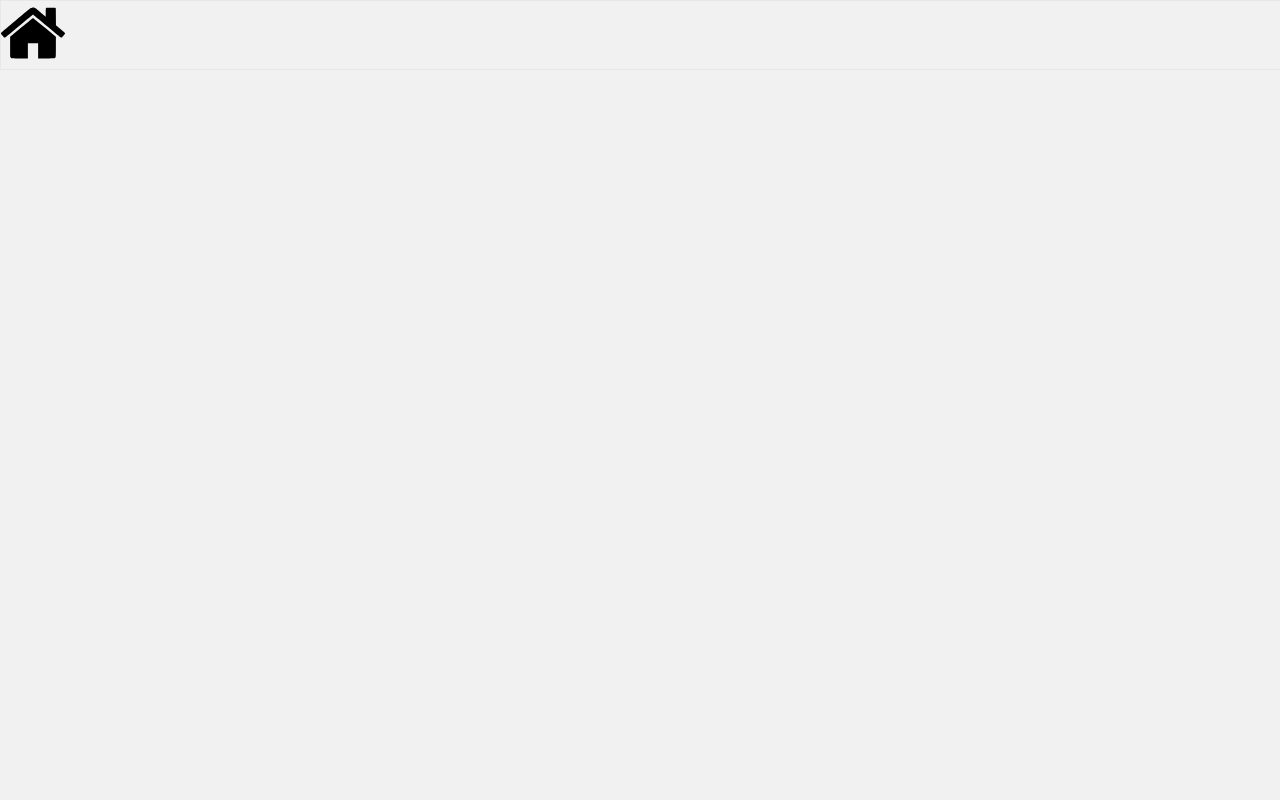
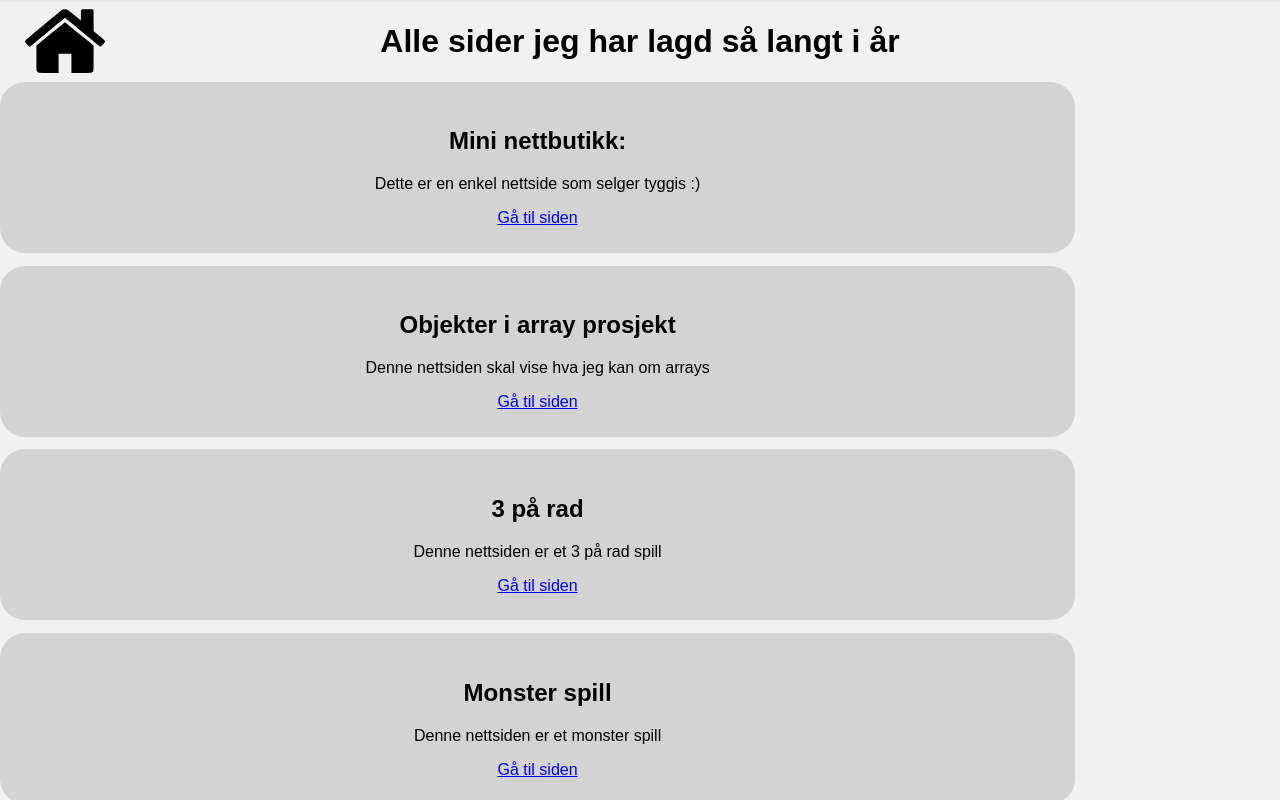
Before and after one commit to Heneriko70/siste_vurdering, a plain HTML site: page index.html in a window 1280 px wide. Both pictures are taken after a click on the button "Alle sider". Shown: the top 800 px of the page. Drawn offline with Linux system fonts and the light colour scheme.

Commit message:
basically ferdig

```diff
--- a/hovedside.css
+++ b/hovedside.css
@@ -5,37 +5,59 @@ body {
     background-color: #f1f1f1;
 }
 
-#infobartopp {
+#hjemknapp {
     width: 100%;
-    height: 5%;
     background-color: #f1f1f1;
+    display: flex;
     border: 1px solid #e7e7e7;
-    padding: 0%;
+    flex-direction: column;
 }
+
 #hjemknappbilde {
-    width: 5%;
-    height: 5%;
+    width: 10%;
+    height: 10%;
+    position: fixed;
 }
+
 #valgside {
     padding-top: 3%;
     width: 100%;
-    height: 92%;
+    height: 92.5%;
     background-color: #f1f1f1;
     text-align: center;
     display: flex;
     flex-direction: column;
 }
+
 #personvern {
     width: 50%;
     height: 30%;
+    padding: 2%;
+    background-color: #f1f1f1;
+}
+
+#valgknapper {
+    width: 100%;
+    height: 70%;
+    background-color: #f1f1f1;
+}
+
+#alleSiderKnapp {
+    width: 50%;
+    height: 30%;
+    padding: 2%;
+    margin-top: 1%;
+    background-color: #f1f1f1;
+}
+
+#alleSider {
+    width: 100%;
     background-color: #f1f1f1;
     text-align: center;
-}
-#alleSider {
-    width: 50%;
-    height: 30%;
-    background-color: #f1f1f1;
-    text-align: center;
+    display: flex;
+    flex-direction: column;
+    align-items: center;
+
 }
 
 #personvernside {
@@ -44,3 +66,11 @@ body {
     background-color: #f1f1f1;
     text-align: center;
 }
+.sideInformasjon {
+    width: 80%;
+    padding: 2%;
+    margin-top: 1%;
+    background-color: #D3D3D3;
+    border-radius: 25px;;
+
+}
--- a/hovedside.js
+++ b/hovedside.js
@@ -2,7 +2,8 @@ valgsideEl=document.querySelector("#valgside");
 personvernEL=document.querySelector("#personvern");
 personvernsideEL=document.querySelector("#personvernside");
 alleSiderEl=document.querySelector("#alleSider");
-alleSiderEl.addEventListener("click", tilAlleSider);
+alleSiderKnappEl=document.querySelector("#alleSiderKnapp");
+alleSiderKnappEl.addEventListener("click", tilAlleSider);
 personvernEL.addEventListener("click", tilPersonvern);
 
 function tilPersonvern(){
@@ -13,6 +14,6 @@ function tilPersonvern(){
 function tilAlleSider(){
     personvernsideEL.style.display="none";
     valgsideEl.style.display="none";
-    alleSiderEl.style.display="none";
+    alleSiderEl.style.display="block";
     console.log("Alle sider");
 }
--- a/index.html
+++ b/index.html
@@ -8,18 +8,53 @@
 </head>
 
 <body>
-    <div id="infobartopp">
     <div id="hjemknapp">
     <img src="hus.svg" alt="Hjemknapp" id="hjemknappbilde">
     </div>
-    </div>
     <div id="valgside">
         <h1>Vil du se en nettside om personvern eller alle sider jeg har lagd så langt i år?</h1>
+        <div id="valgknapper">
             <button id="personvern">Personvern</button>
-    <button id="alleSider">Alle sider</button>
+            <button id="alleSiderKnapp">Alle sider</button>
+        </div>
     </div>
     <div id="personvernside" style="display:none">
-        <h1>Personvern</h1>
+        <h1>Hva selskaper kan gjøre med dataen til brukere?</h1>
+        <img src="slide1.png" alt="Slide 1" class="slide">
+        <img src="slide2.png" alt="Slide 2" class="slide">
+        <img src="slide3.png" alt="Slide 3" class="slide">
+        <img src="slide4.png" alt="Slide 4" class="slide">
+        <img src="slide5.png" alt="Slide 5" class="slide">
+        <img src="slide6.png" alt="Slide 6" class="slide">
+    </div>
+    <div id="alleSider" style="display:none">
+        <h1>Alle sider jeg har lagd så langt i år</h1>
+        <div class="sideInformasjon">
+        <h2>Mini nettbutikk:</h2>
+        <p>Dette er en enkel nettside som selger tyggis :)</p>
+        <a href="NettbutikkHenrik/Nettbutikk.html">Gå til siden</a>
+        </div>
+        <div class="sideInformasjon">
+            <h2>Objekter i array prosjekt</h2>
+            <p>Denne nettsiden skal vise hva jeg kan om arrays</p>
+            <a href="OIAHenrik - Kopi/OIAHenrik - Kopi/OIAHenrik.html">Gå til siden</a>
+        </div>
+        <div class="sideInformasjon">
+            <h2>3 på rad</h2>
+            <p>Denne nettsiden er et 3 på rad spill</p>
+            <a href="BSHenrik/BSHenrik.html">Gå til siden</a>
+        </div>
+        <div class="sideInformasjon">
+            <h2>Monster spill</h2>
+            <p>Denne nettsiden er et monster spill</p>
+            <a href="LESHenrik-08.12.2023-siste-utkast/LESHenrik-spill.html">Gå til siden</a>
+        </div>
+        <div class="sideInformasjon">
+            <h2>Hunder og katter</h2>
+            <p>Denne nettsiden er en side som gir deg noe Informasjon om hunder og katter</p>
+            <a href="VisHvaDuKanHenrikBerg-Hansen/Hjemmeside.html">Gå til siden</a>
+        </div>
+
     </div>
 
     <script src="hovedside.js"></script>
```
Also changed, not shown: slide1.png (added), slide2.png (added), slide3.png (added), slide4.png (added), slide5.png (added), slide6.png (added). Lines whose indentation alone changed are shown as unchanged.
